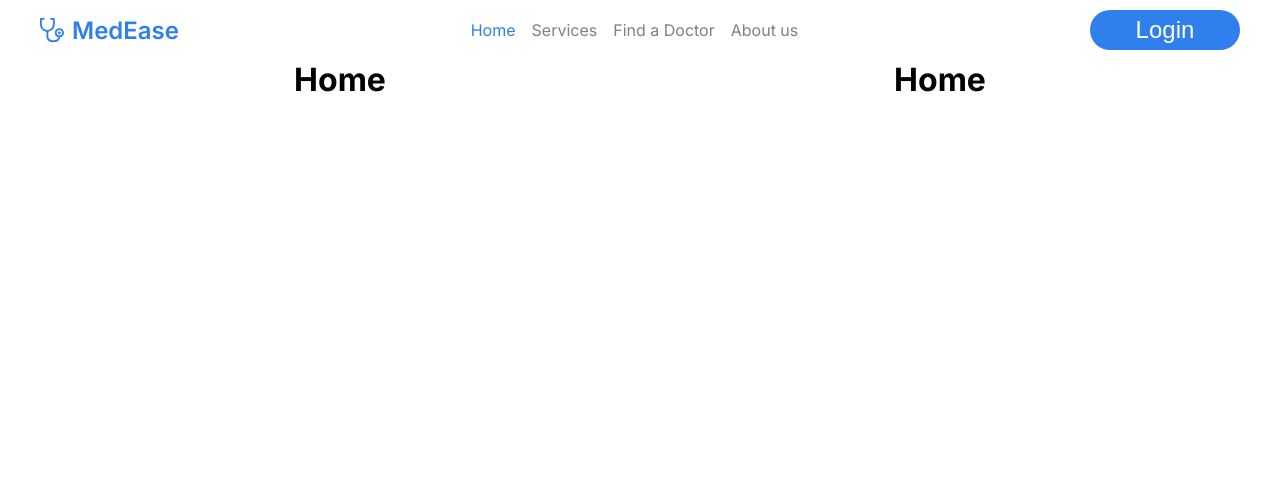
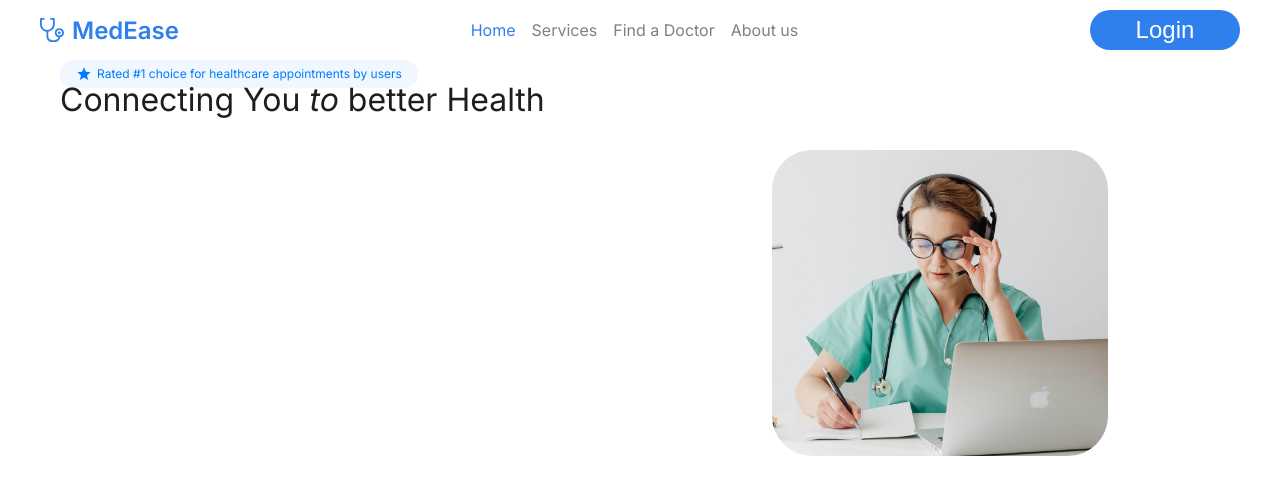
Before and after one commit to ArchivesOfJai/MedEase, a React (Vite) app in the folder Client/: page / in a window 1280 px wide. Shown: the top 494 px of the page. Built offline with nearby package versions, Linux system fonts and the light colour scheme.

Commit message:
homeIntro section added
items initiated

```diff
--- a/Client/package.json
+++ b/Client/package.json
@@ -10,6 +10,10 @@
     "preview": "vite preview"
   },
   "dependencies": {
+    "@emotion/react": "^11.13.3",
+    "@emotion/styled": "^11.13.0",
+    "@mui/icons-material": "^6.1.1",
+    "@mui/material": "^6.1.1",
     "react": "^18.3.1",
     "react-dom": "^18.3.1",
     "react-router-dom": "^6.26.2",
--- a/Client/src/Home/Home.jsx
+++ b/Client/src/Home/Home.jsx
@@ -3,16 +3,49 @@ import FluidContainer from "../components/FluidContainer";
 import Row from "../components/Row";
 import Col from "../components/Col";
 import Container from "../components/Container";
+import Text from "../components/Text";
+import StarIcon from "@mui/icons-material/Star";
+import image1 from "../assets/image1.png";
+const rated_1 = {
+  display: "inline-flex",
+  alignItems: "center",
+  backgroundColor: "#f0f7ff",
+  color: "#007bff",
+  padding: "2px 16px",
+  borderRadius: "20px",
+  fontFamily: '"Inter", sans-serif',
+  fontSize: "12px",
+};
+
+const connectingYou = {
+  color: "#1E1E1E",
+  fontFamily: '"Inter", sans-serif',
+  fontSize: "32px",
+};
+
+
+const image1Sx = {
+  width: "60%",
+  margin:'90px 40px 60px 40px',
+  borderRadius: "40px",
+};
+
 function Home() {
   return (
-    <FluidContainer id='homeIntro'>
+    <FluidContainer id="homeIntro">
       <Container>
         <Row>
-          <Col>
-            <h1>Home</h1>
+          <Col sx={{ position: "relative", textAlign: "left" }}>
+            <Text type="span" sx={{ ...rated_1 }}>
+              <StarIcon sx={{ paddingRight: "5px", fontSize: "16px" }} />
+              Rated #1 choice for healthcare appointments by users
+            </Text>
+            <Text type="p" sx={connectingYou}>
+              Connecting You <i>to</i> better Health
+            </Text>
           </Col>
           <Col>
-            <h1>Home</h1>
+            <img src={image1} alt="image" style={image1Sx} />
           </Col>
         </Row>
       </Container>
--- a/Client/src/components/Col.jsx
+++ b/Client/src/components/Col.jsx
@@ -3,6 +3,7 @@ import styled from "styled-components";
 
 const DefaultCol = styled.div`
   flex-grow:1;
+  flex-basis: 0;
   padding: 0 20px;
   @media (max-width: 768px) {
     padding: 0 10px;
--- a/Client/src/components/Container.jsx
+++ b/Client/src/components/Container.jsx
@@ -21,6 +21,7 @@ const Container_div = styled.div`
   }
   @media (max-width: 576px) {
     width:100%;
+    padding: 0;
   }
 
 `
--- /dev/null
+++ b/Client/src/components/Text.jsx
@@ -0,0 +1,141 @@
+import React from 'react'
+import styled from 'styled-components'
+
+
+
+function Text({type,className, children,sx={},...props}) {
+   if(type === 'h1'){
+    const Text_div = styled.h1`
+      font-size: 32px;
+      font-weight: 700;
+      line-height: 40px;
+      @media (max-width: 768px) {
+        font-size: 24px;
+        line-height: 32px;
+      }
+    `
+    return (
+      <Text_div className={className} style={{...sx}} {...props}>
+        {children}
+      </Text_div>
+    )
+   }
+
+   if(type === 'h2'){
+    const Text_div = styled.h2`
+      font-size: 24px;
+      font-weight: 700;
+      line-height: 32px;
+      @media (max-width: 768px) {
+        font-size: 20px;
+        line-height: 28px;
+      }
+    `
+    return (
+      <Text_div className={className} style={{...sx}} {...props}>
+        {children}
+      </Text_div>
+    )
+   }
+
+   if(type === 'h3'){
+    const Text_div = styled.h3`
+      font-size: 20px;
+      font-weight: 700;
+      line-height: 28px;
+      @media (max-width: 768px) {
+        font-size: 16px;
+        line-height: 24px;
+      }
+    `
+    return (
+      <Text_div className={className} style={{...sx}} {...props}>
+        {children}
+      </Text_div>
+    )
+   }
+   if(type === 'p'){
+    const Text_div = styled.p`
+      font-size: 16px;
+      font-weight: 400;
+      line-height: 24px;
+      @media (max-width: 768px) {
+        font-size: 14px;
+        line-height: 20px;
+      }
+    `
+    return (
+      <Text_div className={className} style={{...sx}} {...props}>
+        {children}
+      </Text_div>
+    )
+   }
+   if(type === 'span'){
+    const Text_div = styled.span`
+      font-size: 16px;
+      font-weight: 400;
+      line-height: 24px;
+      @media (max-width: 768px) {
+        font-size: 14px;
+        line-height: 20px;
+      }
+    `
+    return (
+      <Text_div className={className} style={{...sx}} {...props}>
+        {children}
+      </Text_div>
+    )
+   }
+
+   if(type==='h4'){
+    const Text_div = styled.h4`
+      font-size: 16px;
+      font-weight: 700;
+      line-height: 24px;
+      @media (max-width: 768px) {
+        font-size: 14px;
+        line-height: 20px;
+      }
+    `
+    return (
+      <Text_div className={className} style={{...sx}} {...props}>
+        {children}
+      </Text_div>
+    )
+   }
+
+   if(type==='h5'){
+    const Text_div = styled.h5`
+      font-size: 14px;
+      font-weight: 700;
+      line-height: 20px;
+      @media (max-width: 768px) {
+        font-size: 12px;
+        line-height: 18px;
+      }
+    `
+    return (
+      <Text_div className={className} style={{...sx}} {...props}>
+        {children}
+      </Text_div>
+    )
+   }
+   if(type==='h6'){
+    const Text_div = styled.h6`
+      font-size: 12px;
+      font-weight: 700;
+      line-height: 18px;
+      @media (max-width: 768px) {
+        font-size: 10px;
+        line-height: 16px;
+      }
+    `
+    return (
+      <Text_div className={className} style={{...sx}} {...props}>
+        {children}
+      </Text_div>
+    )
+   }
+}
+
+export default Text
--- a/Client/src/index.css
+++ b/Client/src/index.css
@@ -1,6 +1,6 @@
 
 @import url('https://fonts.googleapis.com/css2?family=Inter:ital,opsz,wght@0,14..32,100..900;1,14..32,100..900&display=swap');
-
+@import url('https://fonts.googleapis.com/css2?family=Inter:ital,opsz,wght@0,14..32,100..900;1,14..32,100..900&family=Merriweather:ital,wght@0,300;0,400;0,700;0,900;1,300;1,400;1,700;1,900&display=swap');
 *{
   margin: 0;
   padding: 0
```
Also changed, not shown: Client/src/assets/image1.png (added), 1 other file (tests, documents, lock files or other folders).
